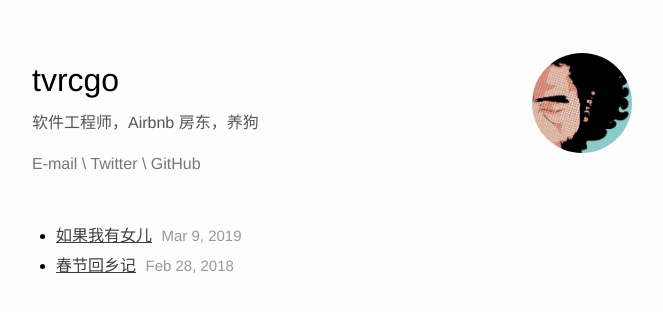
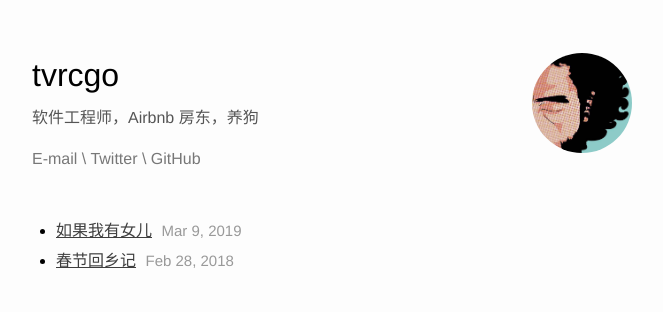
Before and after one commit to tvrcgo/tvrcgo.github.io, a Jekyll site: the page built from index.html, in a window 1280 px wide. Shown: the top 312 px of the page, without its empty margins (308-971 px from the left). Built offline with Jekyll 4.4.1, drawn with Linux system fonts in a browser that asks for light colours; the list of posts is cut into pages by our own code.

Commit message:
update style

```diff
--- a/css/main.scss
+++ b/css/main.scss
@@ -112,7 +112,7 @@ ul {
       }
 
       .page-title {
-        margin: 15px 0;
+        margin: 10px 0;
         font-size: 2em;
       }
 
```
